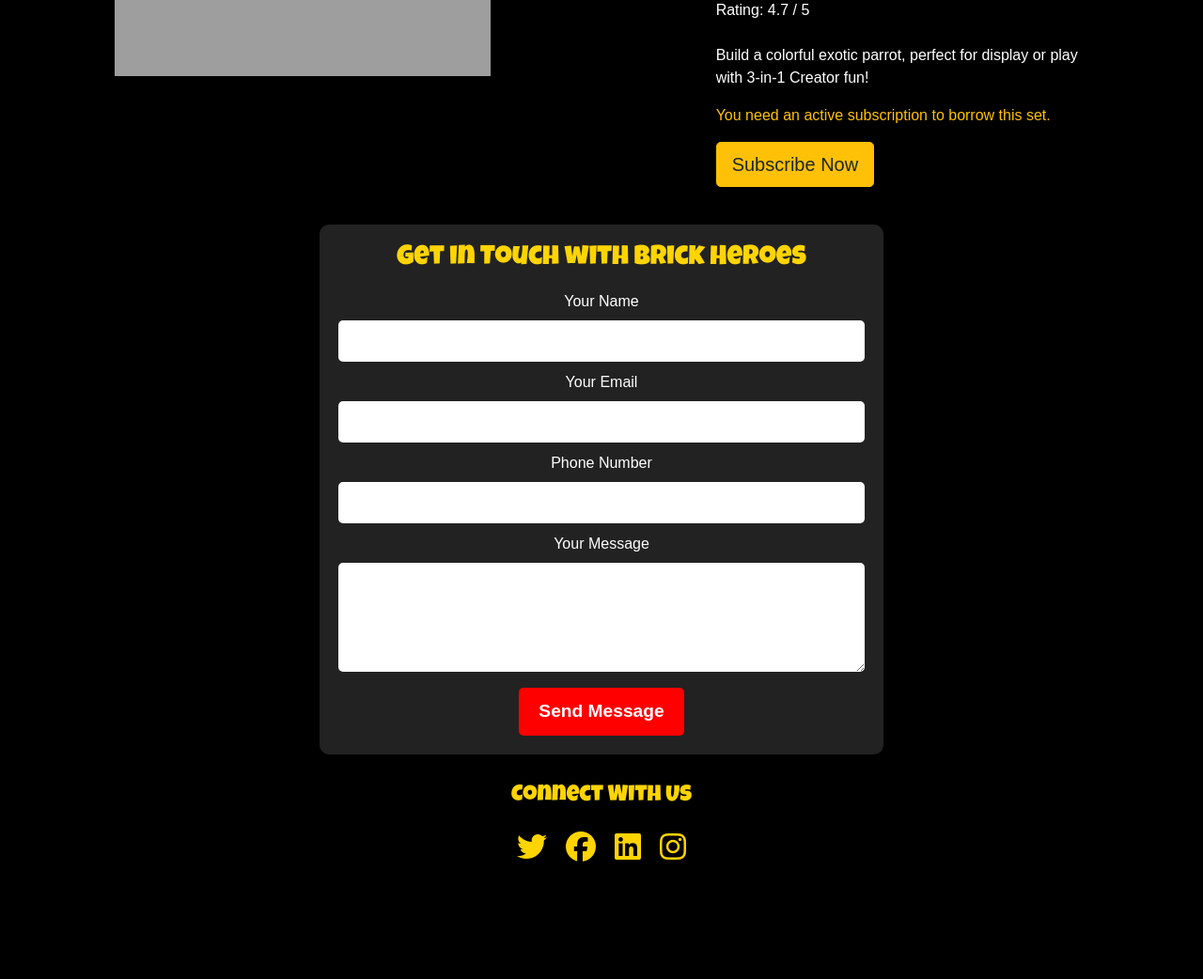
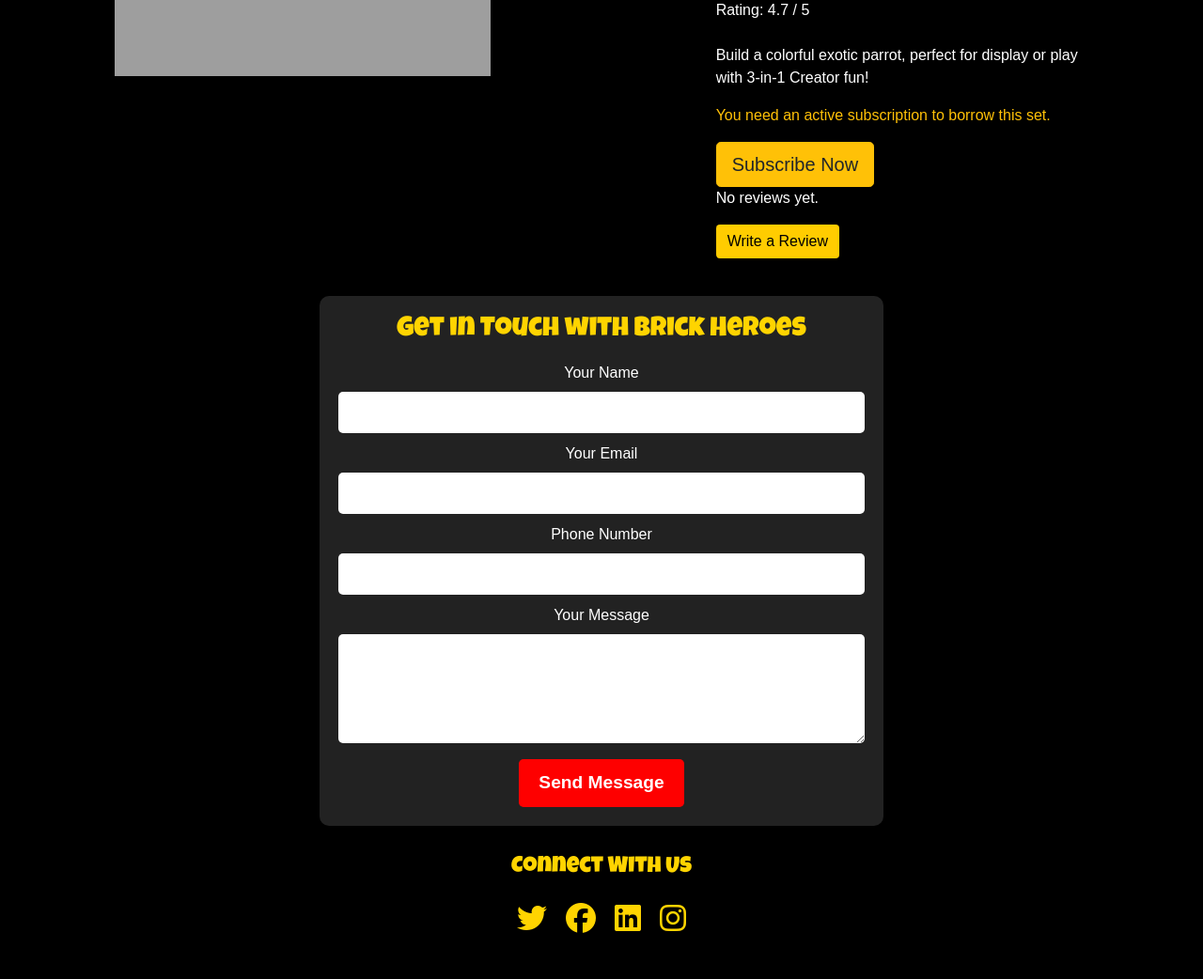
Before and after one commit to SophieMcGee/brick_heroes, a Django app: page /products/1/ in a window 1280 px wide. Shown: the part 347-1389 px from the top of the page at 94% size. Before the commit the page ends 1264 px from the top, so only its background shows below. Run offline with Django 3.2, Linux system fonts and the light colour scheme; data comes from the database, SQL or seed files in the repository; some libraries are stand-ins or nearby versions; some web fonts are replaced; grey boxes are pictures that could not be loaded.

Commit message:
Add review functionality to product app via product detail

```diff
--- a/home/views.py
+++ b/home/views.py
@@ -3,11 +3,11 @@ from django.contrib.auth.decorators import login_required
 from django.core.mail import send_mail
 from django.contrib.admin.views.decorators import staff_member_required
 from django.contrib import messages
-from .models import Review, LegoSet
+from .models import LegoSet
 from .forms import LegoSetForm, ContactForm
 from subscriptions.models import Borrowing, Subscription
 from notifications.models import Notification
-from products.models import Product
+from products.models import Product, Review
 import random
 
 
--- a/products/models.py
+++ b/products/models.py
@@ -1,5 +1,8 @@
 from django.db import models
 from cloudinary.models import CloudinaryField
+from django.contrib.auth.models import User
+from django.apps import apps
+
 
 class Product(models.Model):
     sku = models.CharField(max_length=254, unique=True)
@@ -17,6 +20,7 @@ class Product(models.Model):
     def __str__(self):
         return self.name
 
+
 class Category(models.Model):
     name = models.CharField(max_length=254)
     friendly_name = models.CharField(max_length=254, null=True, blank=True)
@@ -29,3 +33,18 @@ class Category(models.Model):
 
     class Meta:
         verbose_name_plural = "Categories"
+
+
+class Review(models.Model):
+    """Stores reviews for LEGO sets"""
+    user = models.ForeignKey(User, on_delete=models.CASCADE)
+    product = models.ForeignKey(Product, on_delete=models.CASCADE)
+    content = models.TextField()
+    rating = models.PositiveIntegerField()
+    created_on = models.DateTimeField(auto_now_add=True)
+
+    class Meta:
+        unique_together = ('user', 'product')  # Users can only review once
+
+    def __str__(self):
+        return f"Review by {self.user.username} for {self.product.name}"
--- a/products/templates/products/product_detail.html
+++ b/products/templates/products/product_detail.html
@@ -37,6 +37,23 @@
             {% else %}
                 <p class="text-danger mt-3">Out of Stock</p>
             {% endif %}
+
+            <!-- Display Reviews-->
+            {% if lego_set.review_set.all %}
+                <h2>Reviews</h2>
+                {% for review in lego_set.review_set.all %}
+                    <div class="review">
+                        <strong>{{ review.user.username }}</strong> rated it {{ review.rating }}/5
+                        <p>{{ review.content }}</p>
+                        <small>Posted on {{ review.created_on }}</small>
+                    </div>
+                {% endfor %}
+            {% else %}
+                <p>No reviews yet.</p>
+            {% endif %}
+
+            <!-- Button to Add a Review -->
+            <a href="{% url 'add_review' lego_set.id %}" class="btn btn-primary">Write a Review</a>
         </div>
     </div>
 </div>
--- a/products/urls.py
+++ b/products/urls.py
@@ -1,8 +1,10 @@
 from django.urls import path
 from . import views
+from .views import add_review
 
 urlpatterns = [
     path('', views.all_products, name='all_products'),
     path('category/<str:category_name>/', views.all_products, name='products_by_category'),
     path('<int:product_id>/', views.product_detail, name='product_detail'),
+    path('review/<int:lego_set_id>/', add_review, name='add_review'),
 ]
--- a/products/views.py
+++ b/products/views.py
@@ -1,9 +1,11 @@
 from django.shortcuts import render, get_object_or_404
+from django.contrib.auth.decorators import login_required
 from django.db.models import Q
+from django.core.mail import send_mail
 from django.contrib import messages
 from django.contrib.auth.decorators import login_required
-from .models import Product, Category
-from subscriptions.models import UserProfile
+from .models import Product, Category, Review
+from subscriptions.models import UserProfile, Subscription
 
 
 def all_products(request, category_name=None):
@@ -104,3 +106,45 @@ def products_by_category(request, category_name):
             'category_name': category_name,
         },
     )
+
+
+@login_required
+def add_review(request, lego_set_id):
+    """ Allow users to leave a review if they have a valid subscription """
+    lego_set = get_object_or_404(LegoSet, id=lego_set_id)
+
+    # Check if user has an active subscription
+    has_subscription = Subscription.objects.filter(user=request.user, status=True).exists()
+    if not has_subscription:
+        messages.error(request, "You need an active subscription to leave a review.")
+        return redirect('subscription_plans')
+
+    # Check if user has already reviewed this LEGO set
+    existing_review = Review.objects.filter(user=request.user, lego_set=lego_set).exists()
+    if existing_review:
+        messages.error(request, "You have already reviewed this LEGO set.")
+        return redirect('product_detail', lego_set_id=lego_set.id)
+
+    if request.method == 'POST':
+        form = ReviewForm(request.POST)
+        if form.is_valid():
+            review = form.save(commit=False)
+            review.user = request.user
+            review.lego_set = lego_set
+            review.save()
+
+            # Notify admin of new review
+            send_mail(
+                subject="New Review Submitted",
+                message=f"A new review was submitted by {request.user.username} for {lego_set.title}.",
+                from_email="noreply@brickheroes.com",
+                recipient_list=["admin@brickheroes.com"],
+                fail_silently=True,
+            )
+
+            messages.success(request, "Your review has been posted!")
+            return redirect('product_detail', lego_set_id=lego_set.id)
+    else:
+        form = ReviewForm()
+
+    return render(request, 'reviews/add_review.html', {'form': form, 'lego_set': lego_set})
--- a/subscriptions/templates/subscriptions/subscription_plans.html
+++ b/subscriptions/templates/subscriptions/subscription_plans.html
@@ -53,7 +53,7 @@
                     <h5 class="card-subtitle mb-3">Step 3: Return & Repeat</h5>
                     <ul class="list-unstyled">
                         <li>Unlimited sets each month</li>
-                        <li>Borrow and return as many sets as you like</li>
+                        <li>Unlimited borrows and returns</li>
                         <li>Free returns</li>
                         <li>Cancel anytime</li>
                     </ul>
```
Also changed, not shown: home/models.py (+0 -10 lines), products/forms.py (added, +15 -0 lines), products/templates/products/reviews/add_review.html (added, +19 -0 lines), home/migrations/0007_delete_review.py (added), products/migrations/0007_review.py (added).
